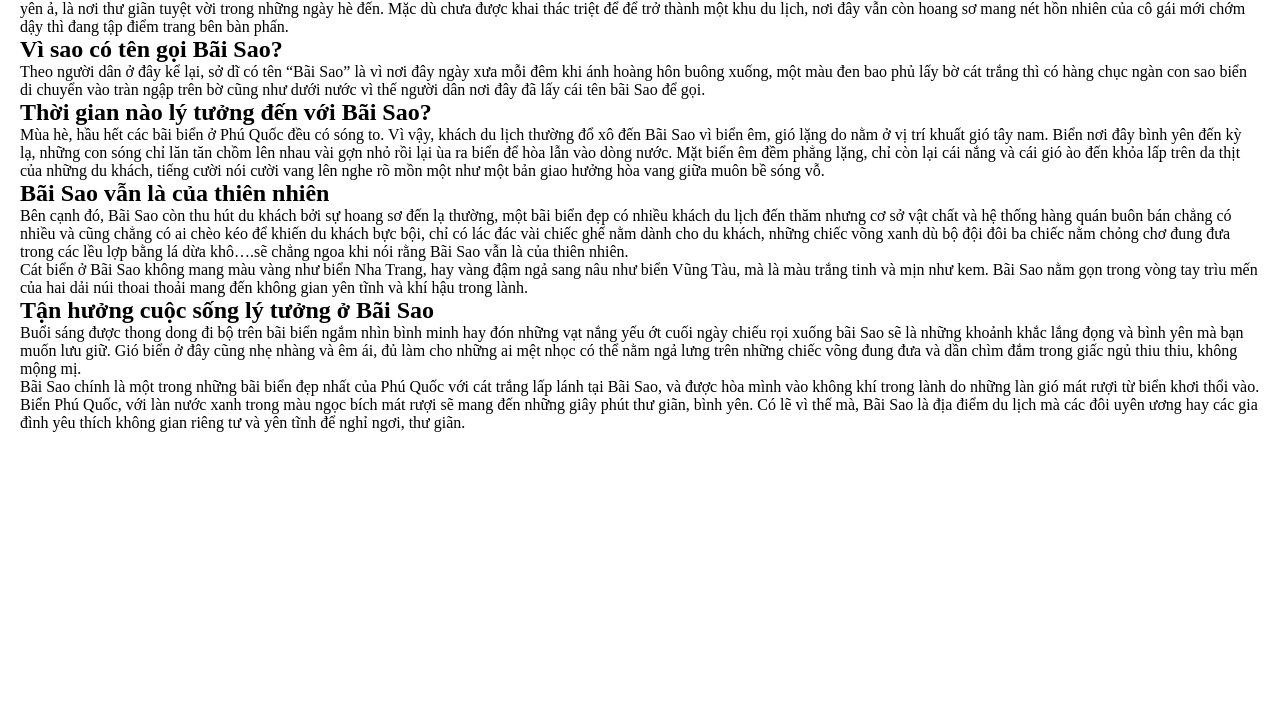
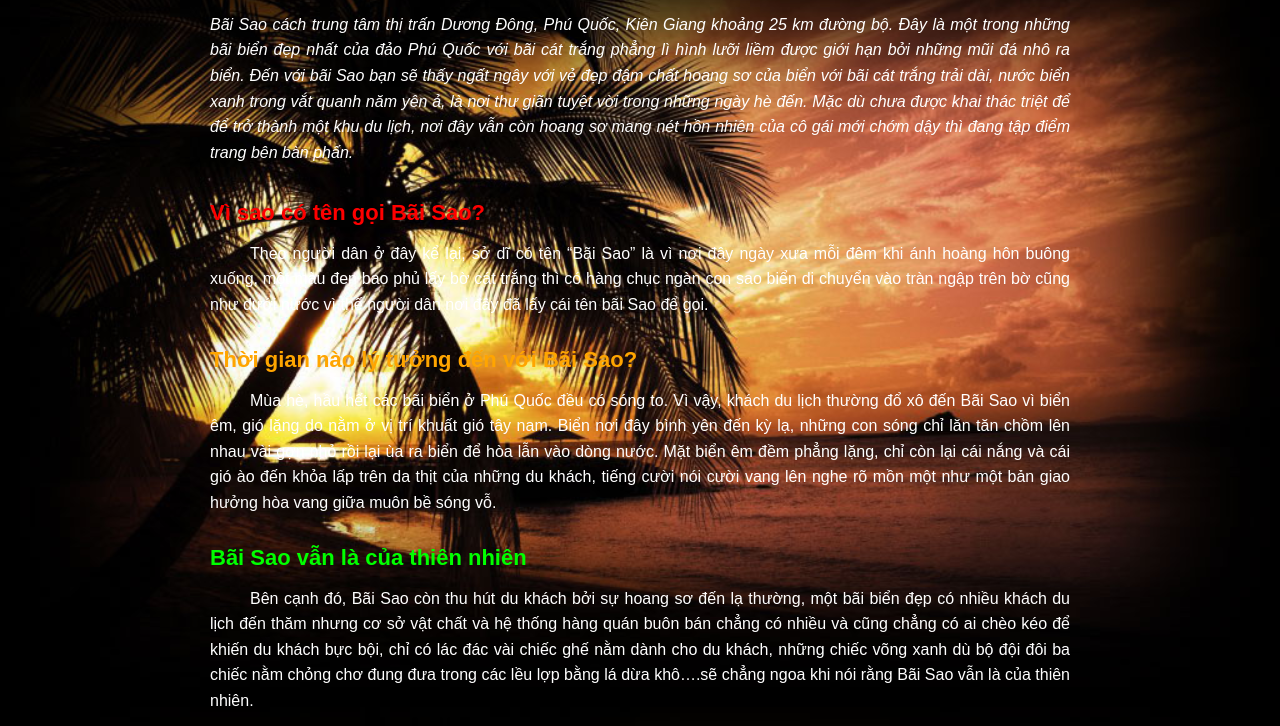
Before and after one commit to Lius1204/SET26, a plain HTML site: page 2 - PhuQuoc/index.html in a window 1280 px wide. Shown: the part 93-819 px from the top of the page. Drawn offline with Linux system fonts and the light colour scheme; files that its build step writes are made by us from their sources.

Commit message:
add: CSS task2
- CSS for 2 - PhuQuoc

```diff
--- /dev/null
+++ b/2 - PhuQuoc/css/style.css
@@ -0,0 +1,68 @@
+* {
+    margin: 0;
+    padding: 0;
+    box-sizing: border-box;
+}
+
+body {
+    font-family: Arial, sans-serif;
+    background-image: url('../hoang-hon-phu-quoc.jpg');
+    background-size: cover;
+    background-attachment: fixed;
+    background-position: center;
+    color: white;
+    line-height: 1.6;
+}
+
+.post {
+    max-width: 900px;
+    margin: 0 auto;
+    padding: 40px 20px;
+}
+
+.post__header {
+    margin-bottom: 30px;
+}
+
+.post__title {
+    color: yellow;
+    text-align: center;
+    font-size: 28px;
+    margin-bottom: 20px;
+}
+
+.post__intro {
+    font-style: italic;
+    text-align: justify;
+}
+
+.post__section {
+    margin-bottom: 25px;
+}
+
+.post__heading {
+    font-size: 22px;
+    margin-bottom: 10px;
+}
+
+.post__heading--red {
+    color: red;
+}
+
+.post__heading--orange {
+    color: orange;
+}
+
+.post__heading--green {
+    color: lime;
+}
+
+.post__heading--magenta {
+    color: magenta;
+}
+
+.post__paragraph {
+    text-align: justify;
+    text-indent: 40px;
+    margin-bottom: 15px;
+}
--- a/2 - PhuQuoc/index.html
+++ b/2 - PhuQuoc/index.html
@@ -5,7 +5,7 @@
     <meta charset="UTF-8">
     <meta name="viewport" content="width=device-width, initial-scale=1.0">
     <title>Bãi Sao - Phú Quốc</title>
-    <link rel="stylesheet" href="style.css">
+    <link rel="stylesheet" href="./css/style.css">
 </head>
 
 <body>
```
